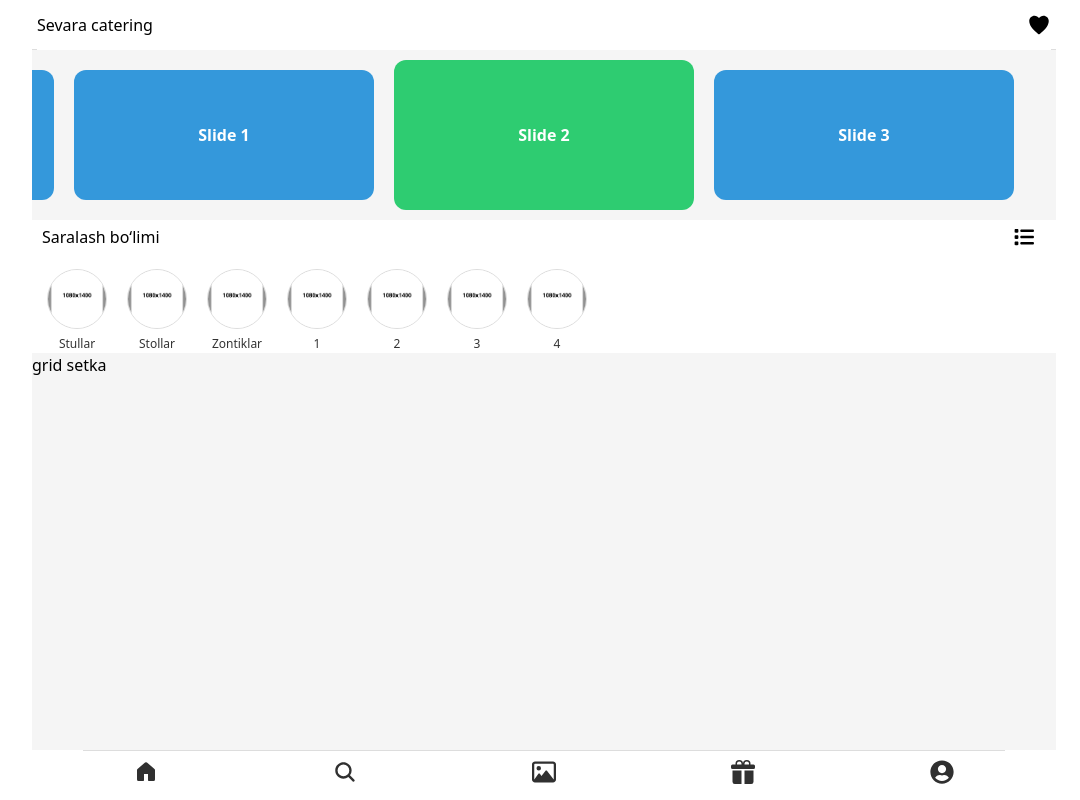
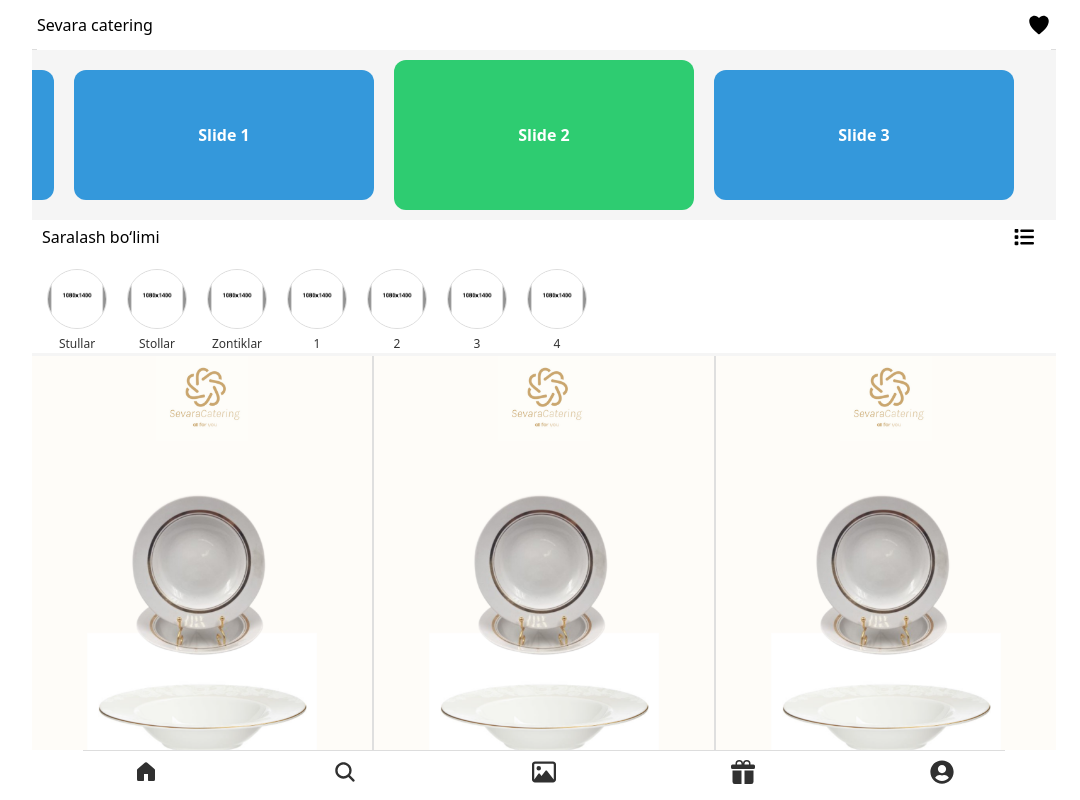
Before and after one commit to Akiylov/sevarenda, a Next.js app: page /gallery/chairs in a window 1280 px wide. Shown: the whole page, without its empty margins (96-1176 px from the left). Built offline with nearby package versions, Linux system fonts and the light colour scheme.

Commit message:
feat: add image display and update styles in ChairsPage

```diff
--- a/src/components/pages/gallery/chairs-page/ChairsPage.tsx
+++ b/src/components/pages/gallery/chairs-page/ChairsPage.tsx
@@ -3,37 +3,54 @@ import React, { useEffect, useRef, useState } from "react";
 import "./chairspage.scss";
 import BigSlider from "./sections/big-slider/BigSlider";
 import FilterSection from "./sections/filter-section/FilterSection";
+import defimage from "../../../../../public/ess.png";
+import Image from "next/image";
 
 const ChairsPage = () => {
-  const [fixed, setFixed] = useState(false);
   const filterRef = useRef<HTMLDivElement>(null);
-  const [height, setHeight] = useState(0);
-
-  useEffect(() => {
-    if (filterRef.current) {
-      setHeight(filterRef.current.offsetHeight);
-    }
-
-    const onScroll = () => {
-      setFixed(window.scrollY >= 150);
-    };
-
-    window.addEventListener("scroll", onScroll);
-    return () => window.removeEventListener("scroll", onScroll);
-  }, []);
 
   return (
     <div className="chairspage">
       <BigSlider />
 
       {/* placeholder */}
-      {fixed && <div style={{ height }} />}
 
-      <div ref={filterRef} className={fixed ? "filterFixed" : "filterNormal"}>
+      <div ref={filterRef}>
         <FilterSection />
       </div>
 
-      <div className="content">grid setka</div>
+      <div className="contentsetka">
+        <div className="image-container">
+          <Image src={defimage} alt="Chair" style={{ objectFit: "cover" }} />
+        </div>
+        <div className="image-container">
+          <Image src={defimage} alt="Chair" style={{ objectFit: "cover" }} />
+        </div>
+        <div className="image-container">
+          <Image src={defimage} alt="Chair" style={{ objectFit: "cover" }} />
+        </div>
+        <div className="image-container">
+          <Image src={defimage} alt="Chair" style={{ objectFit: "cover" }} />
+        </div>
+        <div className="image-container">
+          <Image src={defimage} alt="Chair" style={{ objectFit: "cover" }} />
+        </div>
+        <div className="image-container">
+          <Image src={defimage} alt="Chair" style={{ objectFit: "cover" }} />
+        </div>
+        <div className="image-container">
+          <Image src={defimage} alt="Chair" style={{ objectFit: "cover" }} />
+        </div>
+        <div className="image-container">
+          <Image src={defimage} alt="Chair" style={{ objectFit: "cover" }} />
+        </div>
+        <div className="image-container">
+          <Image src={defimage} alt="Chair" style={{ objectFit: "cover" }} />
+        </div>
+        <div className="image-container">
+          <Image src={defimage} alt="Chair" style={{ objectFit: "cover" }} />
+        </div>
+      </div>
     </div>
   );
 };
--- a/src/components/pages/gallery/chairs-page/chairspage.scss
+++ b/src/components/pages/gallery/chairs-page/chairspage.scss
@@ -3,10 +3,21 @@
 }
 
 .filterFixed {
-  position: fixed;
-  top: 0;
-  left: 0;
-  width: 100%;
-  z-index: 1000;
-  background: #fff;
 }
+.contentsetka {
+  display: grid;
+  grid-template-columns: repeat(3, 1fr);
+  gap: 2px;
+  background-color: rgba(128, 128, 128, 0.187);
+  .image-container {
+    position: relative; // BU JUDA MUHIM: fill ishlashi uchun
+    max-height: 490px; // Balandlik berilmasa, rasm 0px bo'lib qoladi
+    width: 100%;
+    overflow: hidden;
+    z-index: 2;
+    img {
+      object-fit: cover;
+      background-position: center;
+    }
+  }
+}
--- a/src/components/pages/gallery/chairs-page/sections/filter-section/filterSection.scss
+++ b/src/components/pages/gallery/chairs-page/sections/filter-section/filterSection.scss
@@ -1,6 +1,7 @@
 .highlights {
   background-color: #fff;
   padding: 0 5px 0 10px;
+  margin-bottom: 3px;
   position: relative;
 
   .titleBox {
```
Also changed, not shown: public/ess.png (added).
